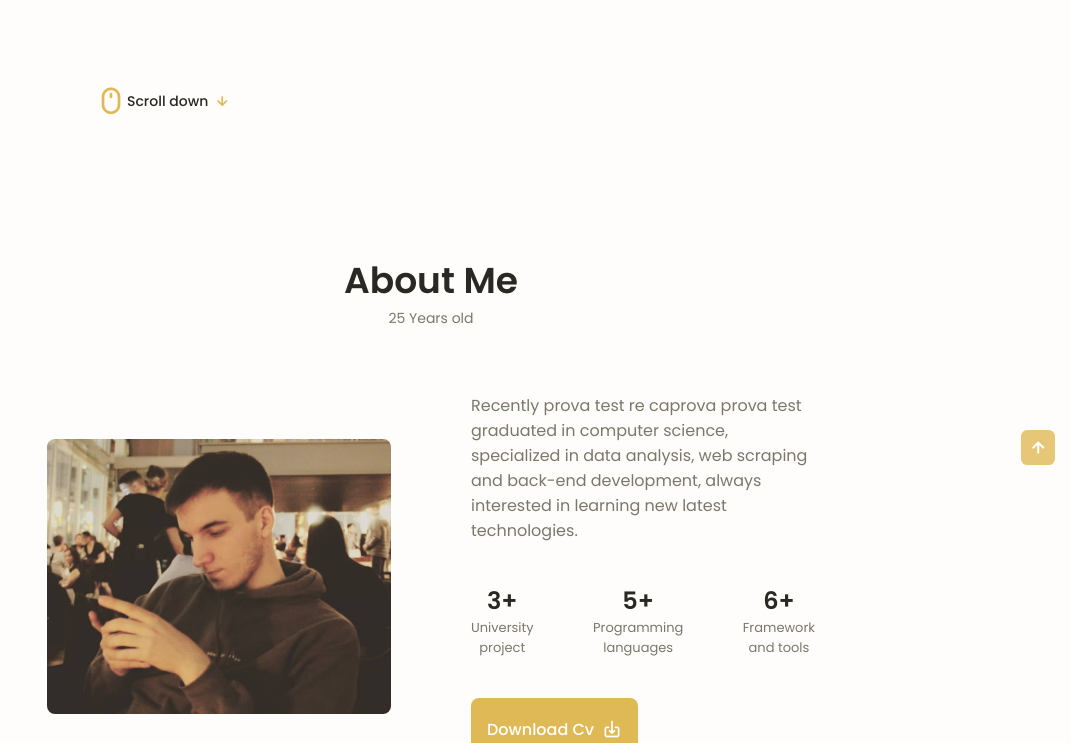
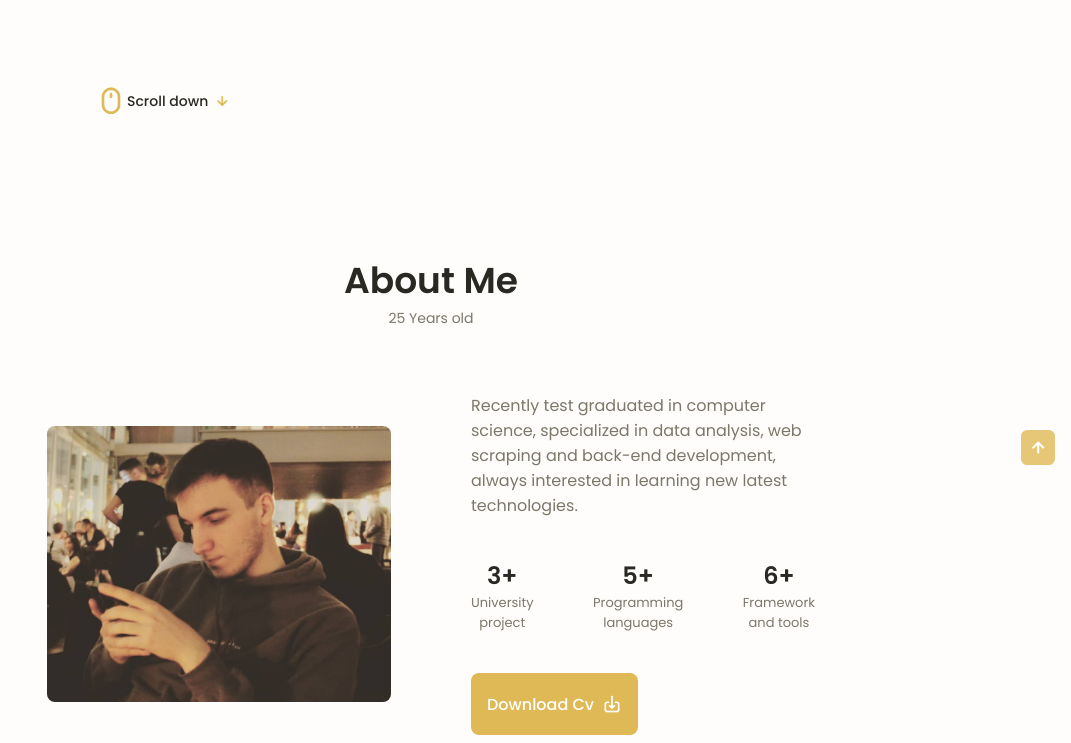
Before and after one commit to pieropastore/portfolio, a plain HTML site: page index.html in a window 1280 px wide. Shown: the part 495-1238 px from the top of the page, without its empty margins (209-1280 px from the left). Drawn offline with nearby package versions, Linux system fonts and the light colour scheme.

Commit message:
Update index.html

```diff
--- a/index.html
+++ b/index.html
@@ -159,7 +159,7 @@
                     <img src="assets/img/about.jpg" alt="" class="about__img">
 
                     <div class="about__data">
-                        <p class="about__description">Recently prova test re caprova prova test graduated in computer science,
+                        <p class="about__description">Recently test  graduated in computer science,
                             specialized in data analysis, web scraping and back-end development,
                             always interested in learning new latest technologies.
                         </p>
```
